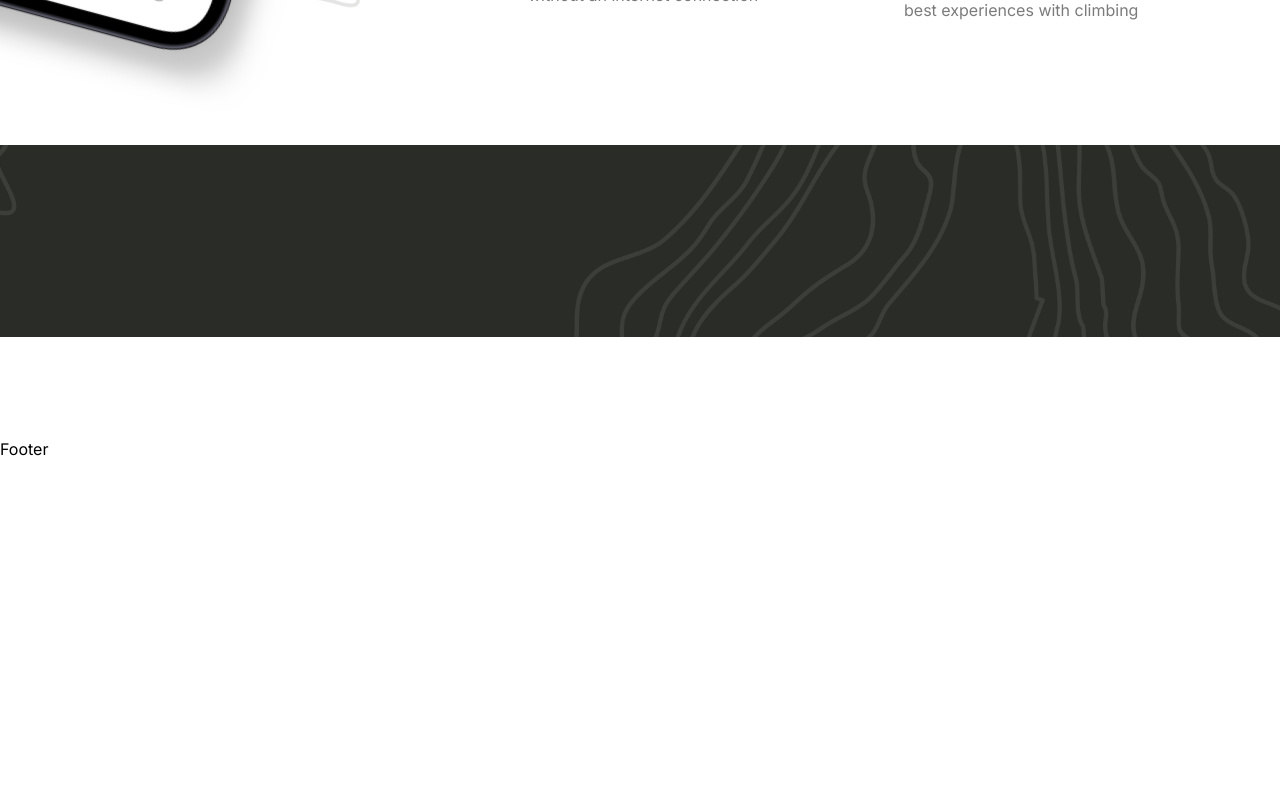
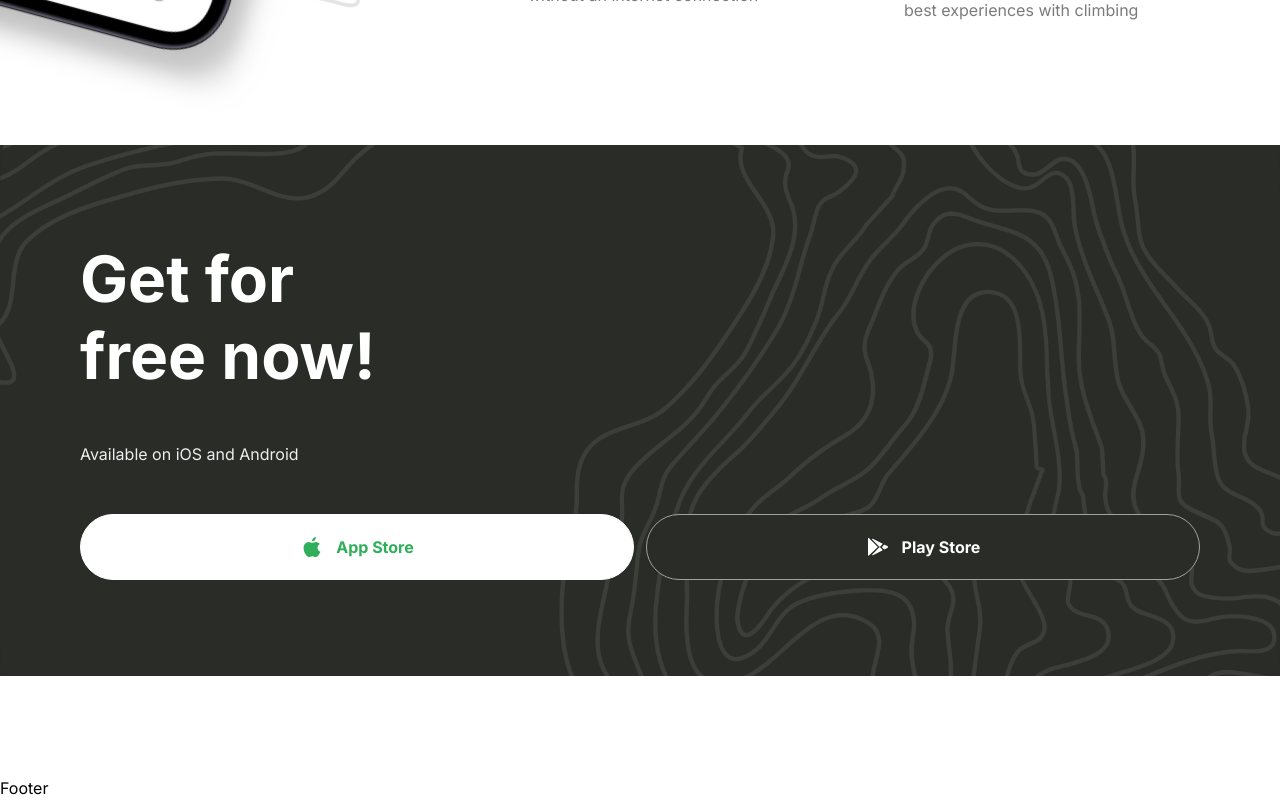
Before and after one commit to SebastianSloma/travel_next, a Next.js app: page / in a window 1280 px wide. Shown: the part 3669-4469 px from the top of the page. Before the commit the page ends 4130 px from the top, so only its background shows below. Built offline with nearby package versions, Linux system fonts and the light colour scheme.

Commit message:
added btns downloand

```diff
--- a/components/Button.tsx
+++ b/components/Button.tsx
@@ -5,13 +5,14 @@ type ButtonProps ={
     title: string
     icon?: string
     variant: string
+    full?:boolean
 }
 
-const Button = ({type, title, icon, variant}: ButtonProps) => {
+const Button = ({type, title, icon, variant, full}: ButtonProps) => {
   return (
-   <button type={type} className={`flexCenter gap-3 rounded-full border ${variant}`}>
+   <button type={type} className={`flexCenter gap-3 rounded-full border ${variant} ${full && 'w-full'}`}>
         {icon && <Image src={icon} alt={title} width={24} height={24}/>}
-        <label className='bold-16 whitespace-nowrap'>{title}</label>
+        <label className='bold-16 whitespace-nowrap cursor-pointer'>{title}</label>
    </button>
   )
 }
--- a/components/GetApp.tsx
+++ b/components/GetApp.tsx
@@ -1,14 +1,38 @@
-import React from 'react'
+import React from 'react';
+import Button from './Button';
 
 const GetApp = () => {
-  return (
-    <section className='flexCenter w-full flex-col pb-[100px]'>
-      <div className='get-app'>
+	return (
+		<section className='flexCenter w-full flex-col pb-[100px]'>
+			<div className='get-app'>
+				<div className='z-20 flex w-full flex-1 flex-col items-start justify-center gap-12'>
+					<h2 className='bold-40 lg:bold-64 xl:max-w-[320px]'>
+						Get for free now!
+					</h2>
+					<p className='regular-16 text-gray-10'>
+						Available on iOS and Android
+					</p>
+          <div className='flex w-full flex-col gap-3 whitespace-nowrap xl:flex-row'>
+            <Button
+            type='button'
+            title='App Store'
+            icon='/apple.svg'
+            variant='btn_white'
+            full
+            />
+            <Button
+            type='button'
+            title='Play Store'
+            icon='/android.svg'
+            variant='btn_dark_green_outline'
+            full
+            />
 
-      </div>
+          </div>
+				</div>
+			</div>
+		</section>
+	);
+};
 
-    </section>
-  )
-}
-
-export default GetApp
+export default GetApp;
```
